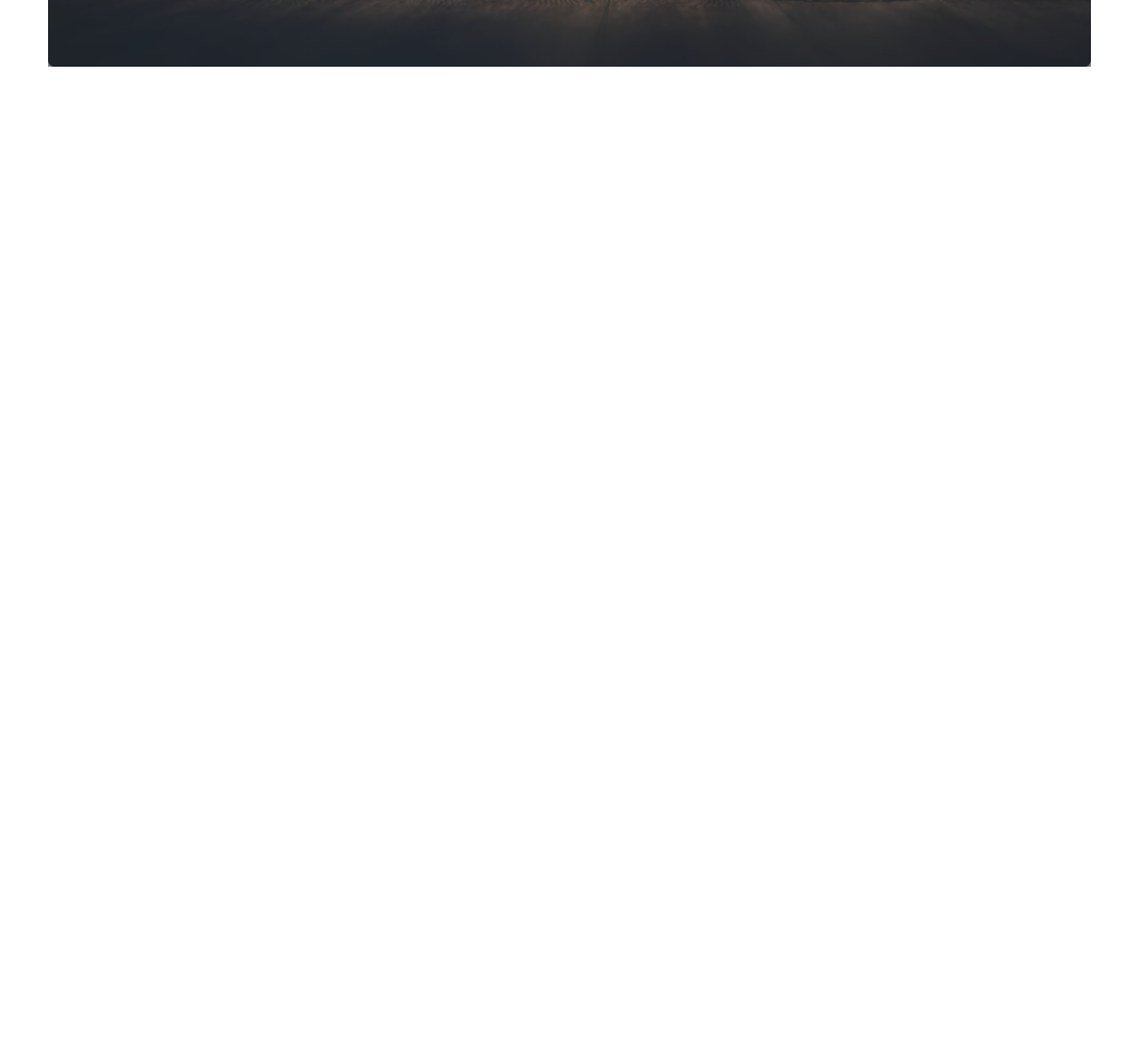
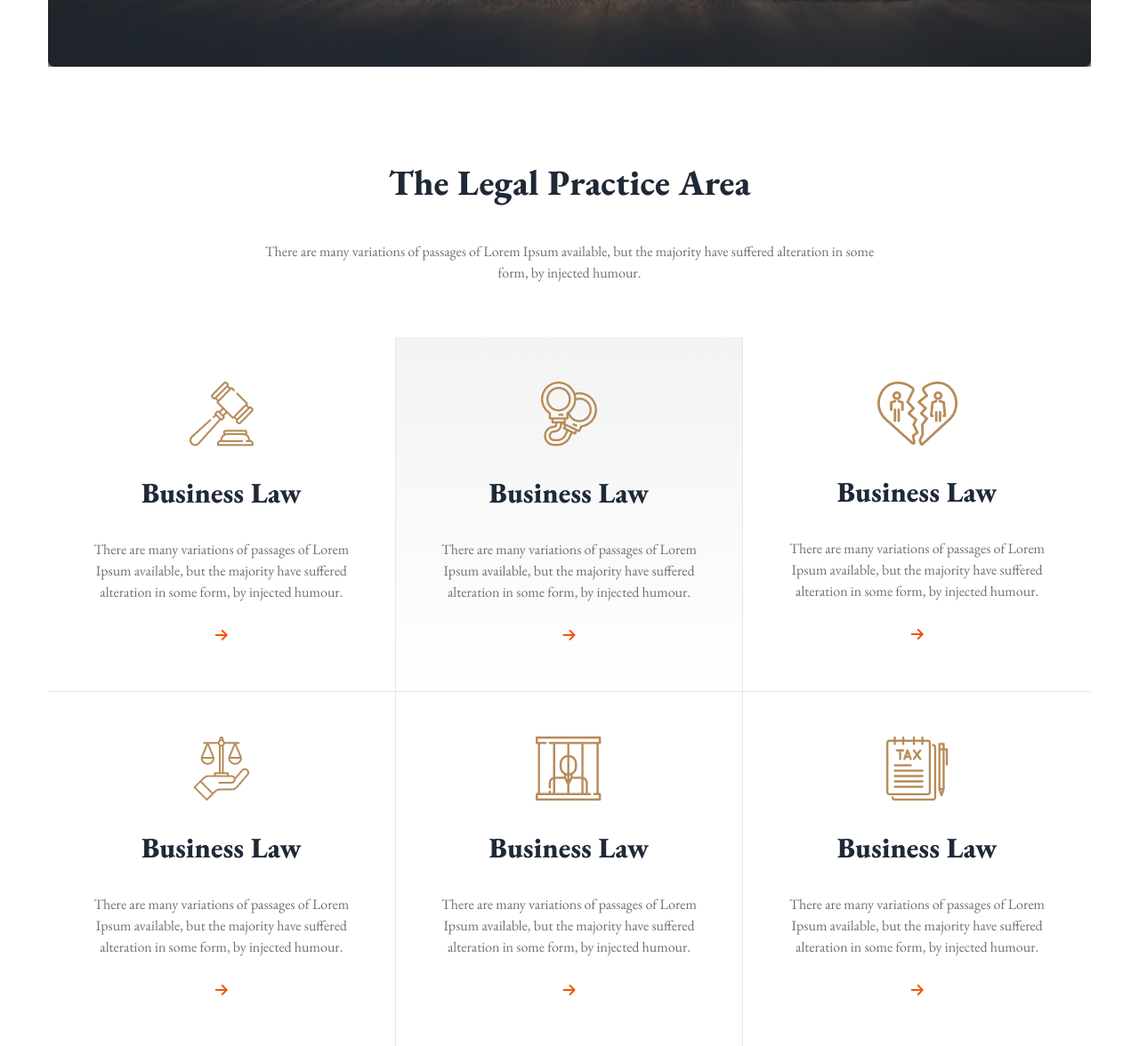
Before and after one commit to Sakib3602/justice-with-law, a plain HTML site: page index.html in a window 1280 px wide. Shown: the part 543-1719 px from the top of the page at 89% size. Before the commit the page ends 800 px from the top, so only its background shows below. Drawn offline with nearby package versions, Linux system fonts and the light colour scheme.

Commit message:
added another section

```diff
--- a/index.html
+++ b/index.html
@@ -26,6 +26,10 @@
 <style>
     .font{
         font-family: "EB Garamond", serif;
+    }
+    .p{
+        background: linear-gradient(180deg, #F3F3F3 0%, rgba(243, 243, 243, 0.00) 100%);
+
     }
 </style>
 </head>
@@ -84,7 +88,79 @@
           </div>
 
     </header>
-    <main>
+    <main class="w-[95%] lg:w-[1172px] mx-auto font">
+        <div class="w-[95%] mt-[50px] lg:w-[700px] mx-auto text-center lg:mt-[100px] space-y-9">
+            <h1 class="text-[40px] font-[800]">The Legal Practice Area</h1>
+            <p class="text-[16px] font-[400] text-[#707070]">There are many variations of passages of Lorem Ipsum available, but the majority have suffered alteration in some form, by injected humour.</p>
+        </div>
+
+        <!-- legal practise -->
+        <div class="grid grid-cols-1 md:grid-cols-3 lg:grid-cols-3 mt-[60px] ">
+
+            <div class=" min-h-[300px] space-y-7 text-center p-[50px] border-b-[1px] border-r-[1px]">
+                <img src="./images/business.png" class="mx-auto" alt="">
+                <h1 class="text-[32px] font-[800]">Business Law</h1>
+                <p class="text-[16px] font-[400] text-[#707070]">There are many variations of passages of Lorem Ipsum available, but the majority have suffered alteration in some form, by injected humour.</p>
+                <i class="fa-solid fa-arrow-right text-orange-600"></i>
+
+            </div>
+            <div class="p min-h-[300px] space-y-7 text-center p-[50px] border-b-[1px] border-r-[1px]">
+                <img src="./images/criminal.png" class="mx-auto" alt="">
+                <h1 class="text-[32px] font-[800]">Business Law</h1>
+                <p class="text-[16px] font-[400] text-[#707070]">There are many variations of passages of Lorem Ipsum available, but the majority have suffered alteration in some form, by injected humour.</p>
+                <i class="fa-solid fa-arrow-right text-orange-600"></i>
+
+            </div>
+            <div class=" min-h-[300px] space-y-7 text-center p-[50px] border-b-[1px]">
+                <img src="./images/divorce.png" class="mx-auto" alt="">
+                <h1 class="text-[32px] font-[800]">Business Law</h1>
+                <p class="text-[16px] font-[400] text-[#707070]">There are many variations of passages of Lorem Ipsum available, but the majority have suffered alteration in some form, by injected humour.</p>
+                <i class="fa-solid fa-arrow-right text-orange-600"></i>
+
+            </div>
+            <div class=" min-h-[300px] space-y-7 text-center p-[50px] border-r-[1px]">
+                <img src="./images/education.png" class="mx-auto" alt="">
+                <h1 class="text-[32px] font-[800]">Business Law</h1>
+                <p class="text-[16px] font-[400] text-[#707070]">There are many variations of passages of Lorem Ipsum available, but the majority have suffered alteration in some form, by injected humour.</p>
+                <i class="fa-solid fa-arrow-right text-orange-600"></i>
+
+            </div>
+            <div class=" min-h-[300px] space-y-7 text-center p-[50px] border-r-[1px]">
+                <img src="./images/child.png" class="mx-auto" alt="">
+                <h1 class="text-[32px] font-[800]">Business Law</h1>
+                <p class="text-[16px] font-[400] text-[#707070]">There are many variations of passages of Lorem Ipsum available, but the majority have suffered alteration in some form, by injected humour.</p>
+                <i class="fa-solid fa-arrow-right text-orange-600"></i>
+
+            </div>
+            <div class=" min-h-[300px] space-y-7 text-center p-[50px]">
+                <img src="./images/tax.png" class="mx-auto" alt="">
+                <h1 class="text-[32px] font-[800]">Business Law</h1>
+                <p class="text-[16px] font-[400] text-[#707070]">There are many variations of passages of Lorem Ipsum available, but the majority have suffered alteration in some form, by injected humour.</p>
+                <i class="fa-solid fa-arrow-right text-orange-600"></i>
+
+            </div>
+
+
+
+
+
+
+
+
+
+
+
+
+
+
+
+
+
+
+
+        </div>
+
+        <!-- what section -->
 
     </main>
     <footer>
```
